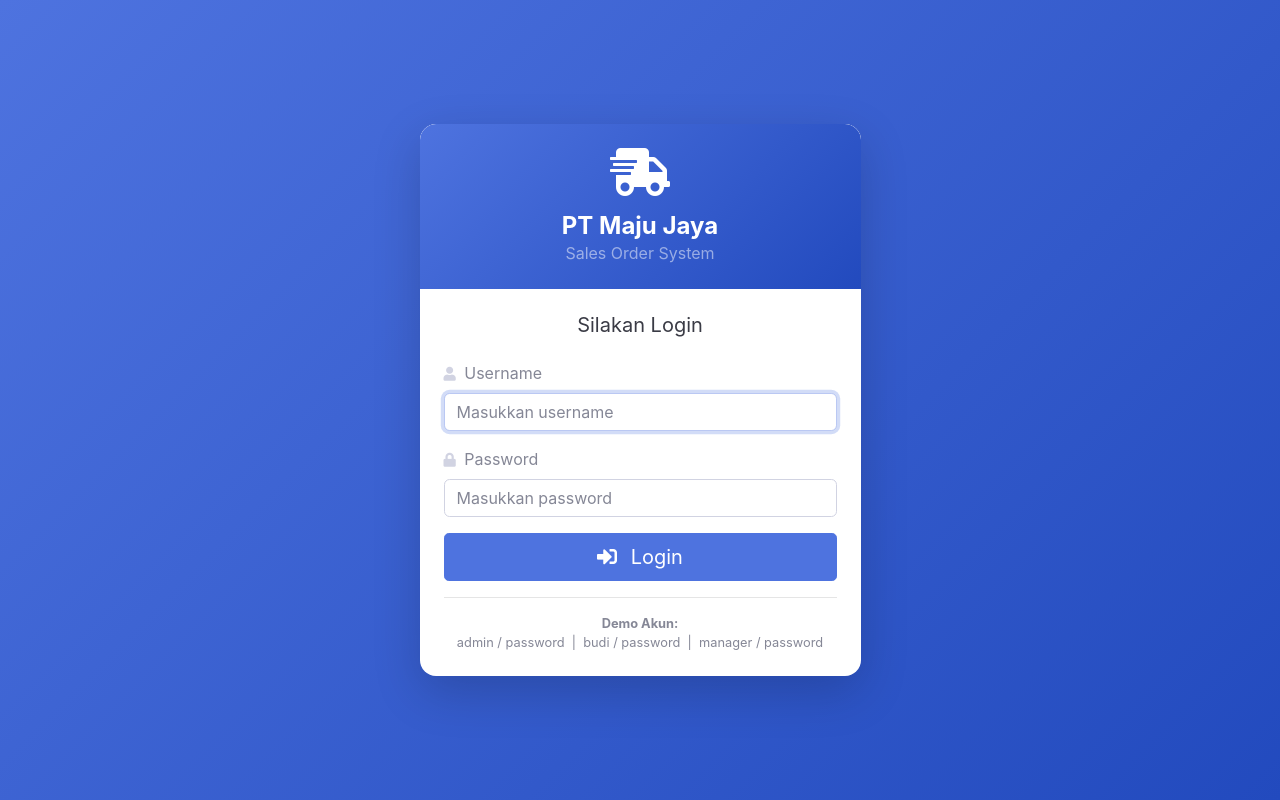
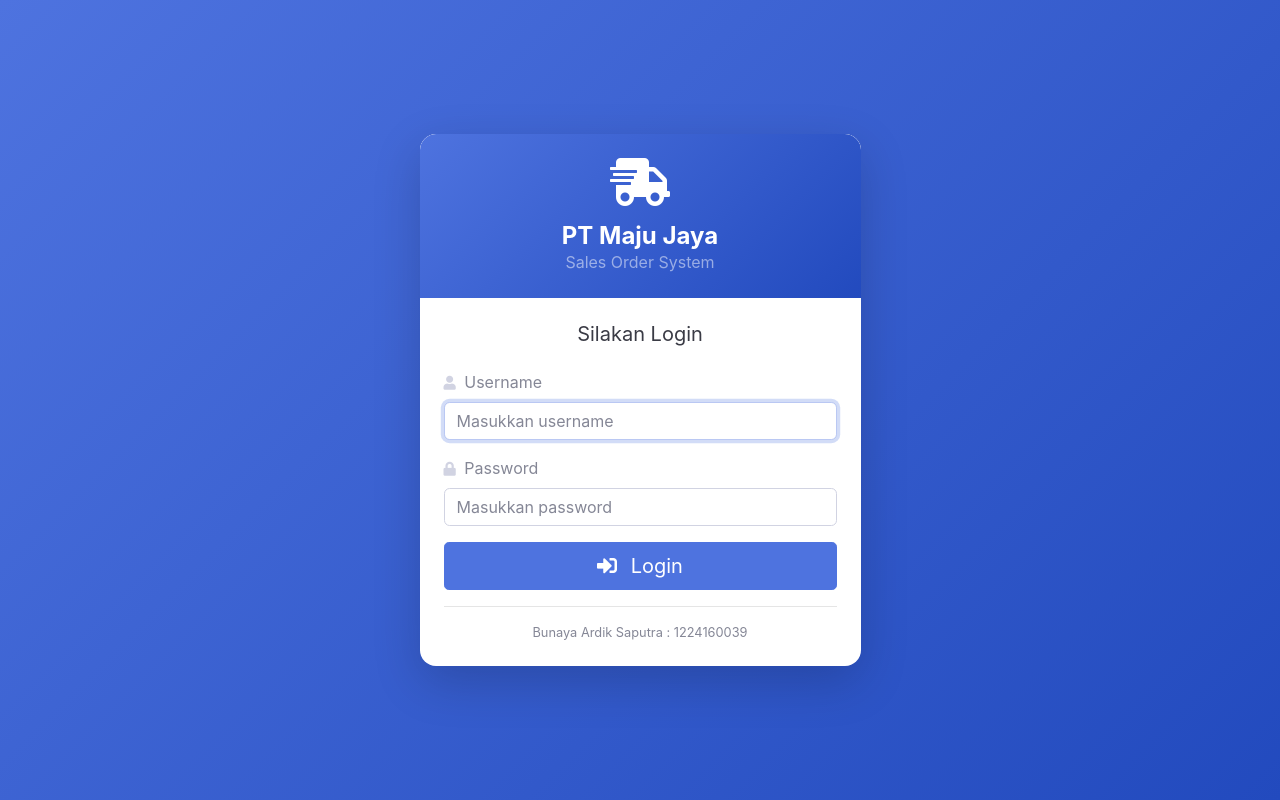
Before and after one commit to bunaya123/pt_majujaya, a CodeIgniter app: page /pt_majujaya/auth/login in a window 1280 px wide. Run offline with CodeIgniter, Linux system fonts and the light colour scheme.

Commit message:
Update login.php

```diff
--- a/application/views/auth/login.php
+++ b/application/views/auth/login.php
@@ -53,8 +53,7 @@
 
                     <hr>
                     <div class="text-center small text-muted">
-                        <strong>Demo Akun:</strong><br>
-                        admin / password &nbsp;|&nbsp; budi / password &nbsp;|&nbsp; manager / password
+                      Bunaya Ardik Saputra : 1224160039
                     </div>
                 </div>
             </div>
```
